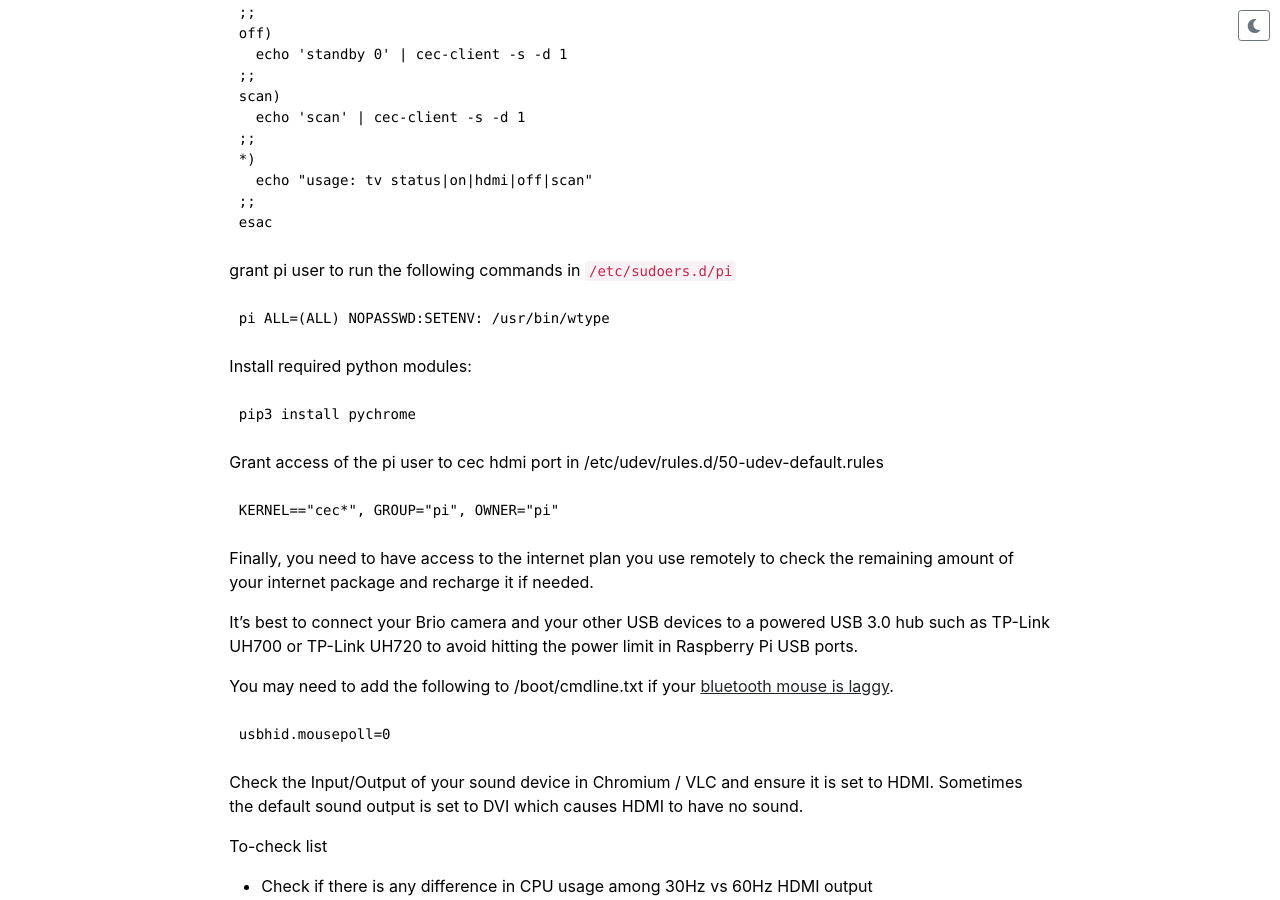
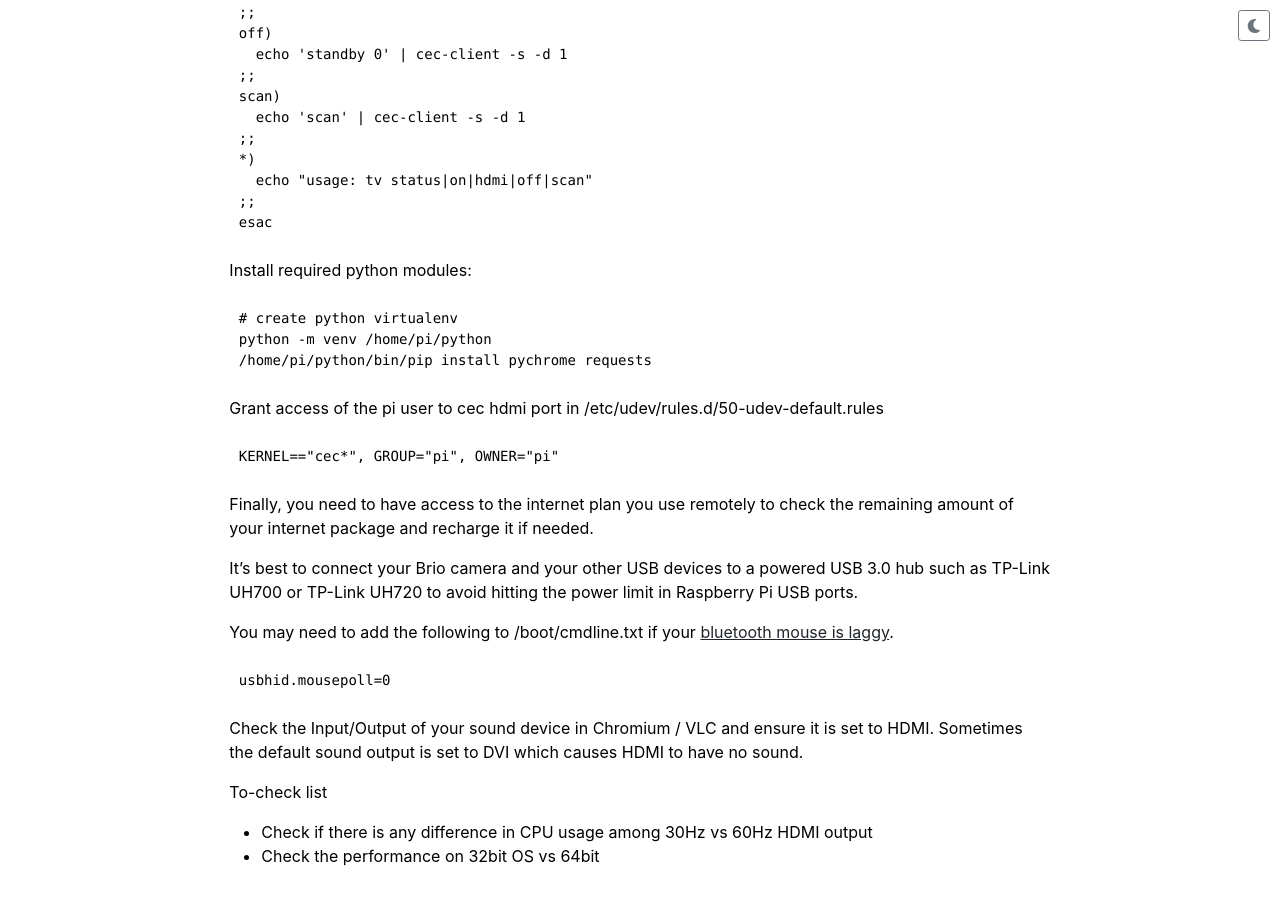
Before and after one commit to callontv/callontv.github.io, a Jekyll site: the page built from software.md, in a window 1280 px wide and 900 px high, scrolled down 1038 px. Built offline with Jekyll 4.4.1, drawn with Linux system fonts in a browser that asks for light colours.

Commit message:
removed sudo pi
it is no longer needed as it is already there from the os

````diff
--- a/software.md
+++ b/software.md
@@ -54,17 +54,12 @@ scan)
 ;;
 esac
 ```
-
-grant pi user to run the following commands in `/etc/sudoers.d/pi`
-
-```
-pi ALL=(ALL) NOPASSWD:SETENV: /usr/bin/wtype
-```
-
 Install required python modules:
 
 ```
-pip3 install pychrome
+# create python virtualenv
+python -m venv /home/pi/python
+/home/pi/python/bin/pip install pychrome requests
 ```
 
 Grant access of the pi user to cec hdmi port in /etc/udev/rules.d/50-udev-default.rules
````
